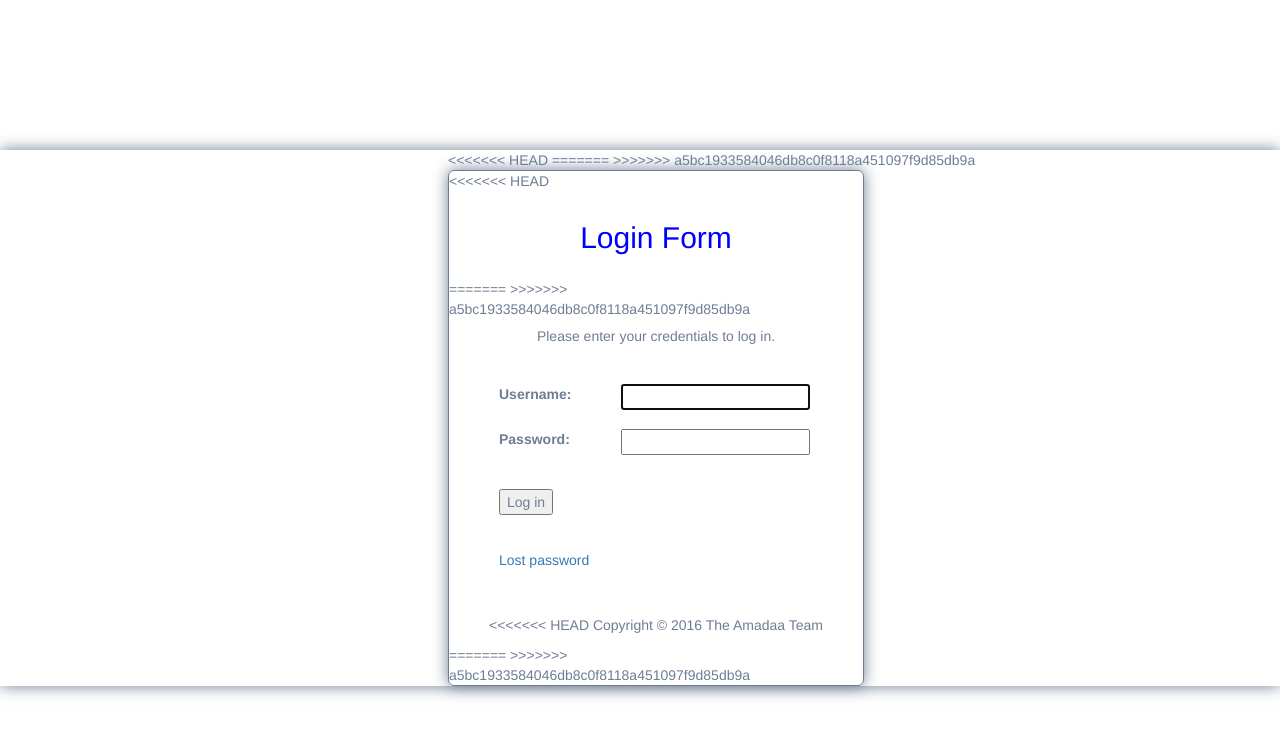
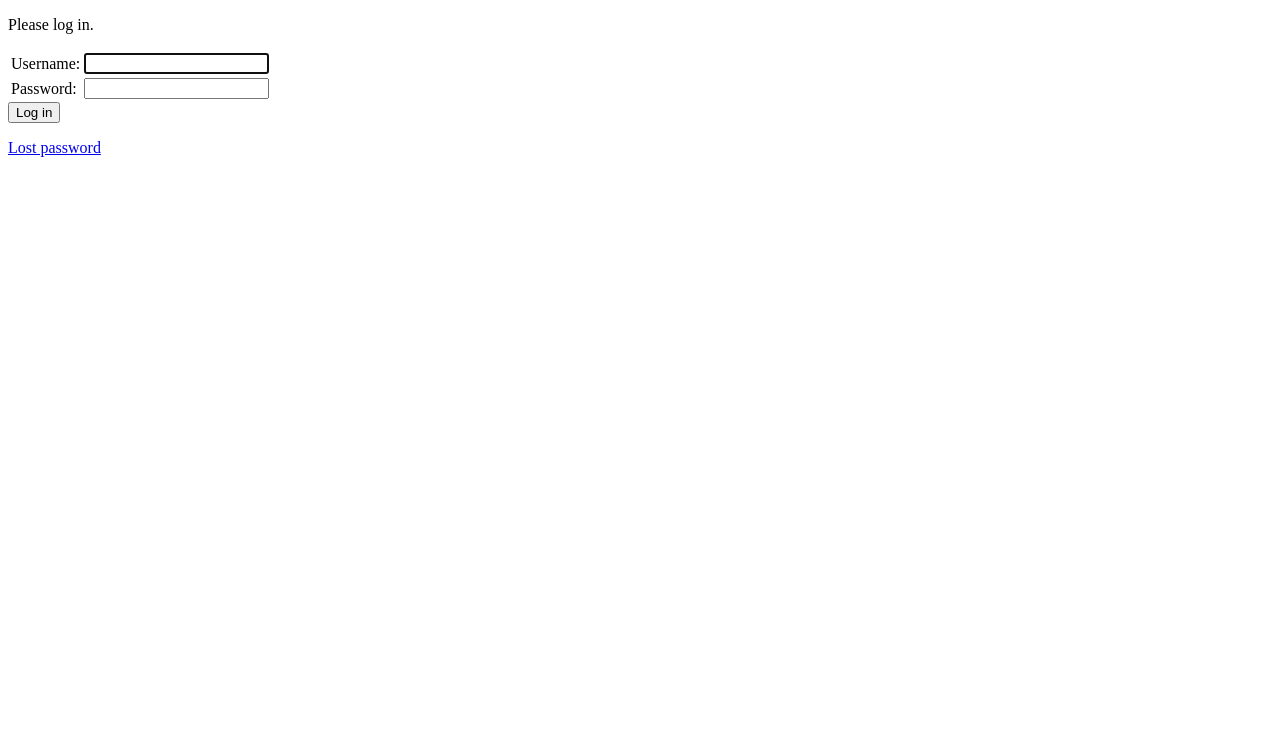
Before and after one commit to borderitsolutions/amadaa, a Django app: page /login/?next=/ in a window 1280 px wide. Shown: the top 738 px of the page. Run offline with Django 3.2, Linux system fonts and the light colour scheme; some libraries are stand-ins or nearby versions.

Commit message:
Revert "Log in page Styling "

```diff
--- a/amadaa/settings.py
+++ b/amadaa/settings.py
@@ -123,10 +123,6 @@ USE_TZ = True
 # https://docs.djangoproject.com/en/1.10/howto/static-files/
 
 STATIC_URL = '/static/'
-STATICFILES_DIRS = (
-os.path.join(BASE_DIR, "static"),
-'/var/www/static/',
-)
 
 # Auth
 
--- a/static/css/login1.css
+++ /dev/null
@@ -1,60 +0,0 @@
-.form2{
-//margin-top: 150px;
-//padding-left: 40%;
-border:1px solid #6F7D94;
-width:50%;
-height:50%;
-//padding:0 50px 15px;
-//margin-top:20px;
-box-shadow:0 0 15px #6F7D94;
-border-radius:6px;
-float:center;
-}
-
-h2{
-text-align:center;
-color: blue;
-padding:10px 60px 15px;
-}
-
-body{
-margin-top: 150px;
-padding-left: 35%;
-color: #6F7D94;
-//text-align:center;
-//border:1px solid #ccc;
-//width:60%;
-//height:100%;
-//padding:0 50px 15px;
-//margin-top:20px;
-box-shadow:0 0 15px;
-//border-radius:6px;
-float:center;
-}
-
-div#label1{
-text-align:left;
-padding:10px 50px 10px;
-//float:center;
-}
-
-
-div#submit{
-padding:25px 50px 10px;
-float:center;
-}
-
-
-footer{
-padding:25px 10px 10px;
-text-align:center;
-}
-
-h5{
-text-align:center;
-//padding:0px 10px 0px;
-}
-
-div#passwd{
-padding:25px 50px 10px;
-}
--- a/templates/base.html
+++ b/templates/base.html
@@ -1,30 +1,17 @@
-{% load staticfiles %}
-<!--This is a comment. Comments are not displayed in the browser-->
 {# base template for all others to inherit #}
 <!doctype html>
 
 <html lang="en">
   <head>
     <title>{% block title %}{% endblock %} - Amadaa</title>
-<<<<<<< HEAD
-<link rel="stylesheet" href="//maxcdn.bootstrapcdn.com/bootstrap/3.2.0/css/bootstrap.min.css">
-<link rel="stylesheet" href="//maxcdn.bootstrapcdn.com/bootstrap/3.2.0/css/bootstrap-theme.min.css">
-<link rel="stylesheet" href="{% static 'css/login1.css' %}">
-</head>
-=======
     {% block css %}{% endblock %}
     {% block js %}{% endblock %}
   </head>
->>>>>>> a5bc1933584046db8c0f8118a451097f9d85db9a
 
-  <body><div class="form2">
+  <body>
     <header>
-<<<<<<< HEAD
-	<h2>Login Form </h2>
-=======
       {% block header %}
       {% endblock %}
->>>>>>> a5bc1933584046db8c0f8118a451097f9d85db9a
     </header>
 
     {% if messages %}
@@ -42,12 +29,7 @@
     {% block body %}{% endblock %}
 
     <footer>
-<<<<<<< HEAD
-      Copyright &copy; 2016 The Amadaa Team
-    </footer></div>
-=======
       {%block footer %}{% endblock %}
     </footer>
->>>>>>> a5bc1933584046db8c0f8118a451097f9d85db9a
   <body>
 </html>
--- a/templates/registration/login.html
+++ b/templates/registration/login.html
@@ -9,34 +9,27 @@
   {% if user.is_authenticated %}
     <p>You don't have access to this page.</p>
   {% else %}
-    <p><h5>Please enter your credentials to log in.</h5></p>
+    <p>Please log in.</p>
   {% endif %}
 {% endif %}
 
-<div class="form1">
 <form method="post" action="{% url 'login' %}">
   {% csrf_token %}
-
-
   <table>
-    <tr><div id="label1">
-      <td><div id="label1">{{ form.username.label_tag }}</td></div>
+    <tr>
+      <td>{{ form.username.label_tag }}</td>
       <td>{{ form.username }}</td>
     </tr>
 
     <tr>
-      <td><div id="label1">{{ form.password.label_tag }}</td></div>
+      <td>{{ form.password.label_tag }}</td>
       <td>{{ form.password }}</td>
     </tr>
   </table>
 
-  <div id="submit">
-  <input type="submit" value="Log in"></div>
+  <input type="submit" value="Log in">
   <input type="hidden" name="next" value="{{ next }}">
 </form>
 
-<div id="passwd">
-<p><a href="{% url 'password_reset' %}">Lost password</a></p></div>
+<p><a href="{% url 'password_reset' %}">Lost password</a></p>
 {% endblock %}
-
-</div>
```
